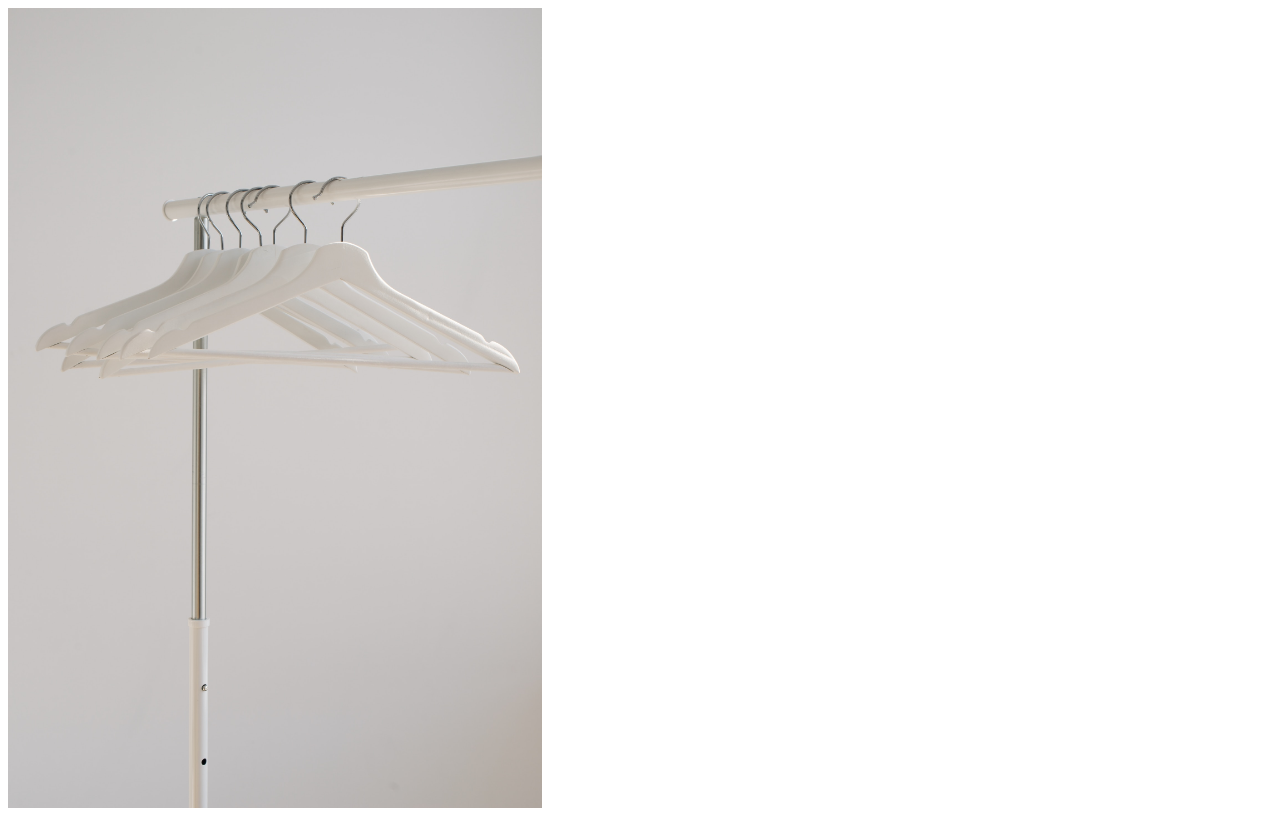
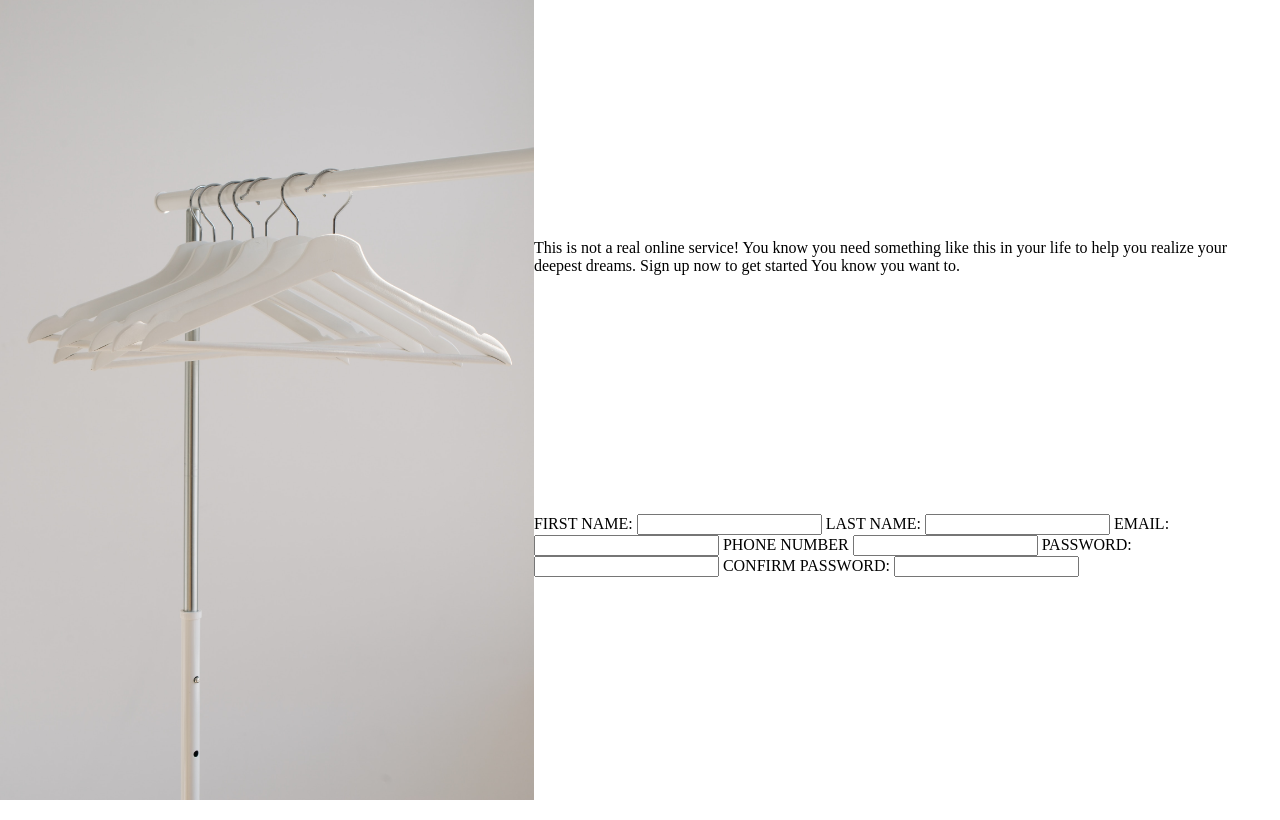
Before and after one commit to sonkyuu/project-sign-up-form, a plain HTML site: page index.html in a window 1280 px wide. Drawn offline with Linux system fonts and the light colour scheme.

Commit message:
Implement flexbox to arrange the html

```diff
--- a/index.html
+++ b/index.html
@@ -7,9 +7,31 @@
     <link rel="stylesheet" href="style.css">
 </head>
 <body>
+<img src="background.jpg" alt="img">
 <div class="container">
-    <img src="background.jpg" alt="img">
+
+    <p>
+        This is not a real online service! You know you need something like this in your life to help you realize your deepest dreams. Sign up now to get started
+        You know you want to.
+    </p>
     <form action="" method="post" class="signup-form">
+        <label for="firstName">FIRST NAME:</label>
+        <input type="text" id="firstName" name="firstName" required>
+
+        <label for="LastName">LAST NAME:</label>
+        <input type="text" id="LastName" name="LastName" required>
+
+        <label for="email">EMAIL:</label>
+        <input type="text" id="email" name="email" required>
+
+        <label for="phoneNumber">PHONE NUMBER</label>
+        <input type="text" id="phoneNumber" name="phoneNumber" required>
+
+        <label for="password">PASSWORD:</label>
+        <input type="text" id="password" name="password" required>
+
+        <label for="confirmPassword">CONFIRM PASSWORD:</label>
+        <input type="text" id="confirmPassword" name="confirmPassword" required>
 
     </form>
 </div>
--- a/style.css
+++ b/style.css
@@ -1,11 +1,23 @@
+body {
+    display: flex;
+    height: 100vh;
+    margin: 0;
+}
 
+.container {
 
-
-
-
-
+    display: flex;
+    flex-direction: column;
+    justify-content: space-evenly;
+    align-items: center;
+}
 
 img {
-    height: 100vh;
+    max-height: 100%;
+    width: auto;
 
 }
+
+p {
+    margin-right: 20px;
+}
```
